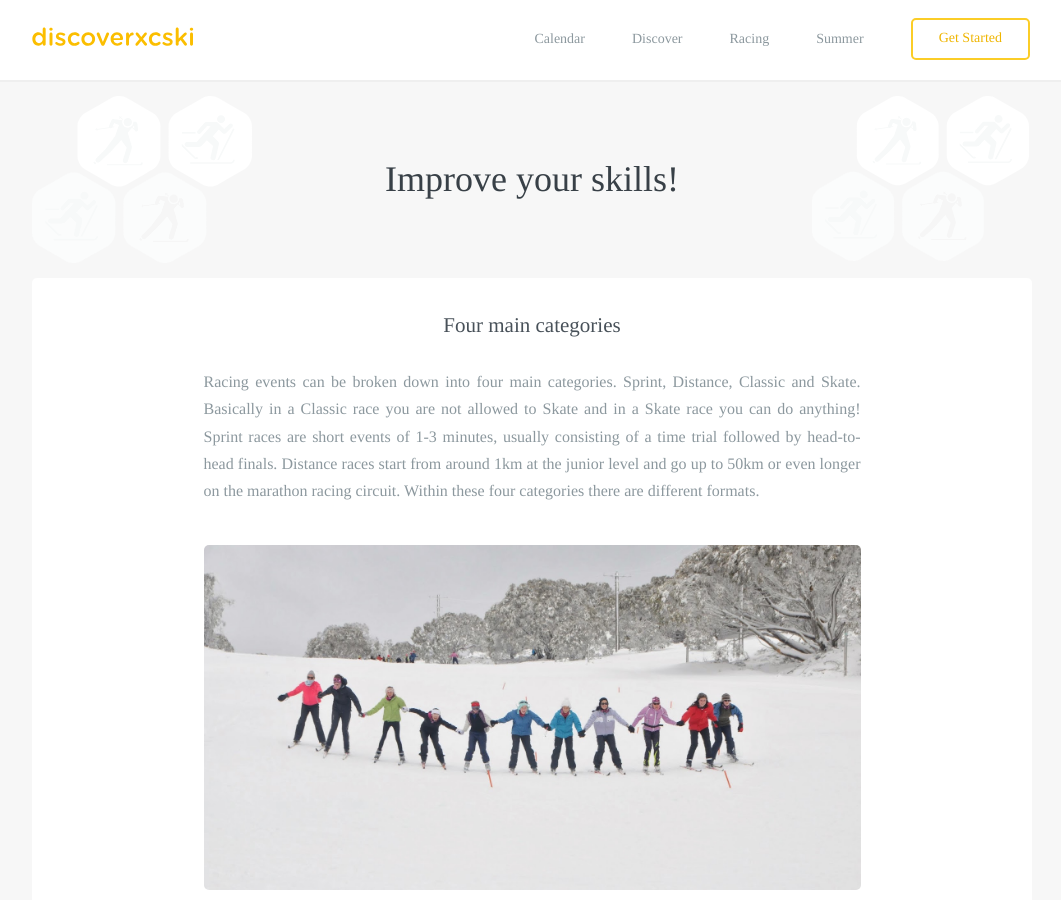
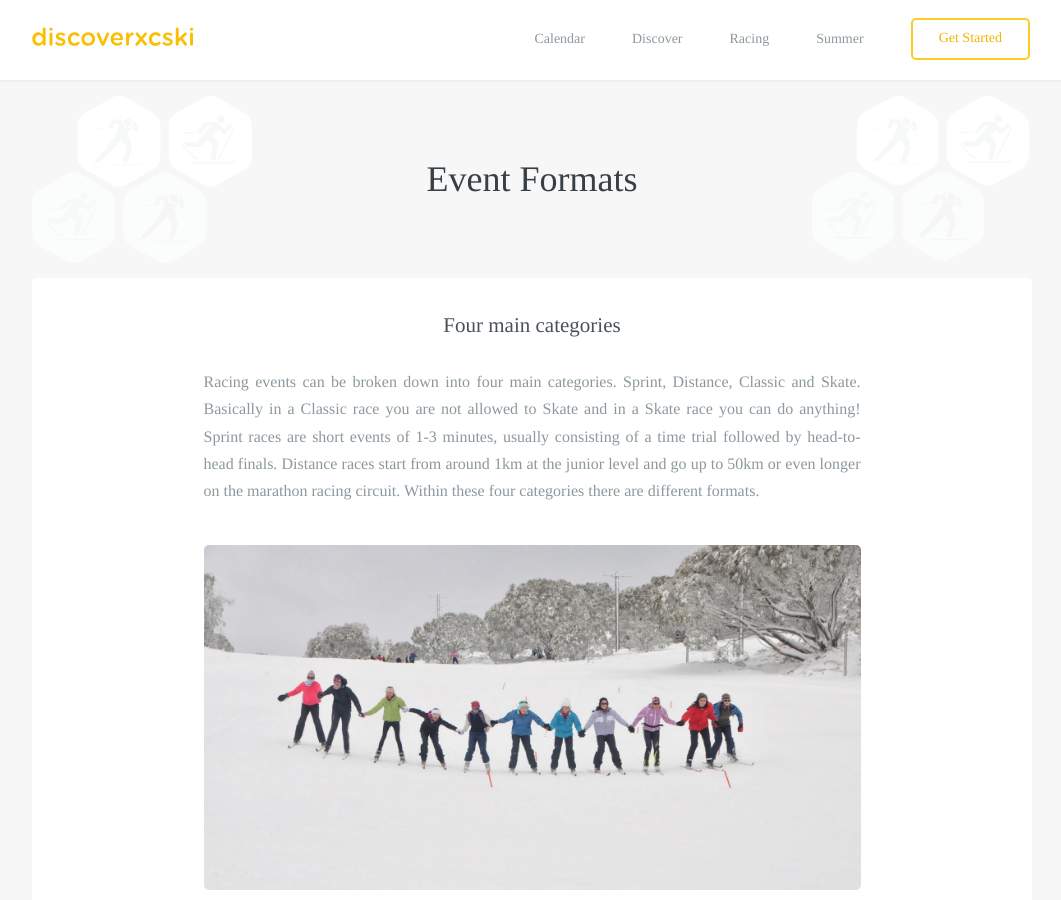
Before and after one commit to robcatto/robcatto.github.io, a Jekyll site: the page built from racing/event-formats/index.html, in a window 1280 px wide and 900 px high. Shown: the whole window, without its empty margins (108-1169 px from the left). Built offline with Jekyll 4.4.1, drawn with Linux system fonts in a browser that asks for light colours; some web fonts are replaced; Markdown is read by kramdown in place of the engine named in the settings.

Commit message:
Update index.html

```diff
--- a/racing/event-formats/index.html
+++ b/racing/event-formats/index.html
@@ -12,7 +12,7 @@ layout: default
             </div>
 
             <section>
-                <h1>Improve your skills!</h1>
+                <h1>Event Formats</h1>
             </section>
 
 
```
